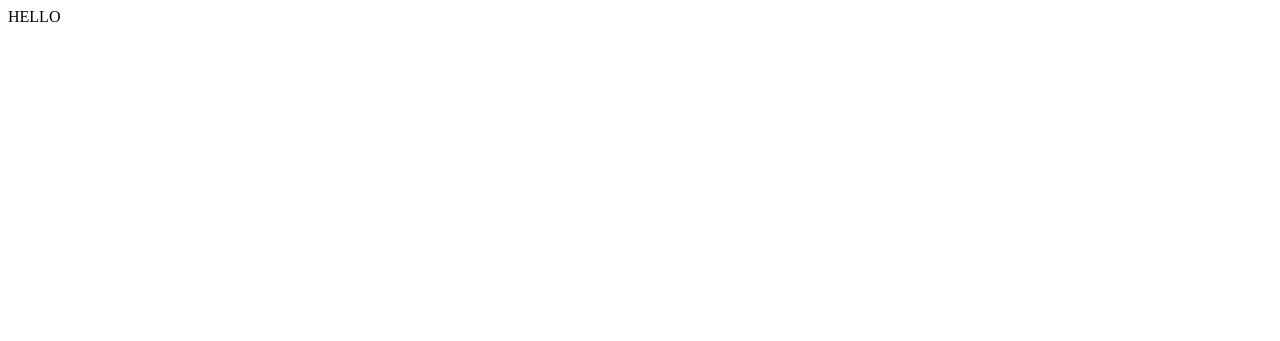
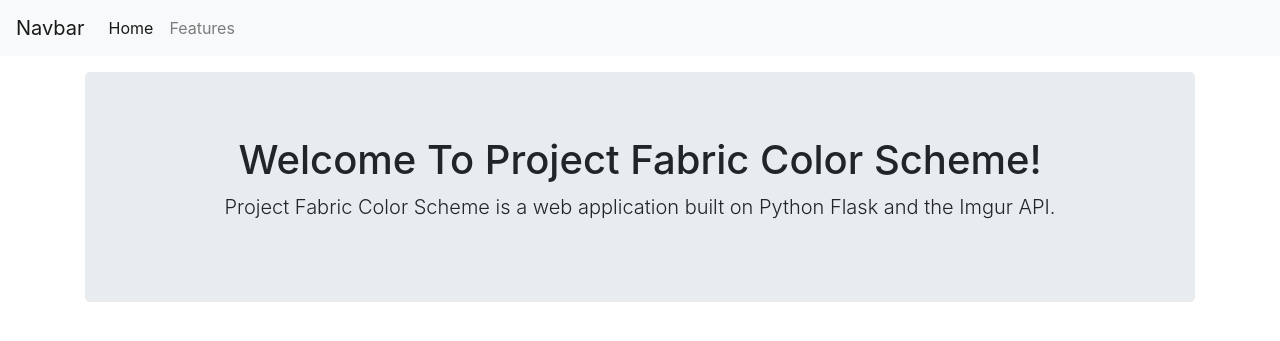
Before and after one commit to haanmiba/Project-Fabric-Color-Scheme, a Flask app: page / in a window 1280 px wide. Before the commit the part shown is almost empty. Shown: the top 341 px of the page. Run offline with Flask 2, Linux system fonts and the light colour scheme; some libraries are stand-ins or nearby versions.

Commit message:
Created navbar.

```diff
--- /dev/null
+++ b/templates/includes/_navbar.html
@@ -0,0 +1,16 @@
+<nav class="navbar navbar-expand-lg navbar-light bg-light">
+  <a class="navbar-brand" href="#">Navbar</a>
+  <button class="navbar-toggler" type="button" data-toggle="collapse" data-target="#navbarNav" aria-controls="navbarNav" aria-expanded="false" aria-label="Toggle navigation">
+    <span class="navbar-toggler-icon"></span>
+  </button>
+  <div class="collapse navbar-collapse" id="navbarNav">
+    <ul class="navbar-nav">
+      <li class="nav-item active">
+        <a class="nav-link" href="#">Home</a>
+      </li>
+      <li class="nav-item">
+        <a class="nav-link" href="#">Features</a>
+      </li>
+    </ul>
+  </div>
+</nav>
--- a/templates/index.html
+++ b/templates/index.html
@@ -1,4 +1,7 @@
 {% extends 'layout.html' %}
 {% block body %}
-HELLO
+	<div class="jumbotron text-center">
+		<h1>Welcome To Project Fabric Color Scheme!</h1>
+		<p class="lead">Project Fabric Color Scheme is a web application built on Python Flask and the Imgur API.</p>
+	</div>
 {% endblock %}
--- a/templates/layout.html
+++ b/templates/layout.html
@@ -2,8 +2,18 @@
 <html lang="en">
 	<head>
 		<title>Test</title>
+		<link rel="stylesheet" href="https://maxcdn.bootstrapcdn.com/bootstrap/4.0.0/css/bootstrap.min.css" integrity="sha384-Gn5384xqQ1aoWXA+058RXPxPg6fy4IWvTNh0E263XmFcJlSAwiGgFAW/dAiS6JXm" crossorigin="anonymous">
 	</head>
 	<body>
+
+		{% include 'includes/_navbar.html' %}
+		<div class="form-group"></div>
+		<div class="container">
 		{% block body %}{% endblock %}
+		</div>
+
+		<script src="https://code.jquery.com/jquery-3.2.1.slim.min.js" integrity="sha384-KJ3o2DKtIkvYIK3UENzmM7KCkRr/rE9/Qpg6aAZGJwFDMVNA/GpGFF93hXpG5KkN" crossorigin="anonymous"></script>
+		<script src="https://cdnjs.cloudflare.com/ajax/libs/popper.js/1.12.9/umd/popper.min.js" integrity="sha384-ApNbgh9B+Y1QKtv3Rn7W3mgPxhU9K/ScQsAP7hUibX39j7fakFPskvXusvfa0b4Q" crossorigin="anonymous"></script>
+		<script src="https://maxcdn.bootstrapcdn.com/bootstrap/4.0.0/js/bootstrap.min.js" integrity="sha384-JZR6Spejh4U02d8jOt6vLEHfe/JQGiRRSQQxSfFWpi1MquVdAyjUar5+76PVCmYl" crossorigin="anonymous"></script>
 	</body>
 </html>
```
Also changed, not shown: app.py (line endings or trailing spaces).
